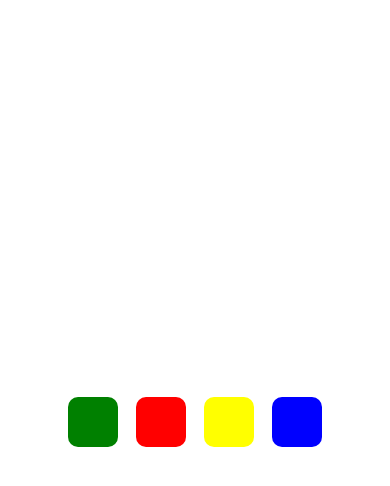
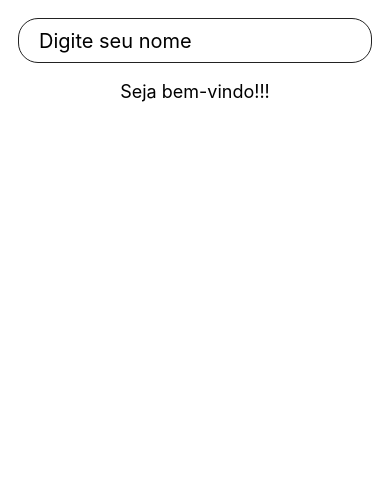
Before and after one commit to Joao0028/aprendendoReactNative, a React Native app: screen / in a window 390 px wide. Shown: the top 486 px of the page. Built offline with nearby package versions, Linux system fonts and the light colour scheme.

Commit message:
Aprendendo a lidar com inputs

```diff
--- a/App.js
+++ b/App.js
@@ -1,14 +1,50 @@
 import { StatusBar } from "expo-status-bar";
 import { useState } from "react";
-import { Button, StyleSheet, Text, View } from "react-native";
+import { Button, StyleSheet, Text, TextInput, View } from "react-native";
 
 export default function App() {
+  const [ conteudoInput, setInput ] = useState("")
+
+  if(conteudoInput === ""){
+    return setInput("Seja bem-vindo!!!")
+  }
+
+  function pegaNome(nome){
+    return setInput("Seja bem-vindo " + nome + "!")
+  }
+
   return (
-    <View style={{ flex: 1, flexDirection: "row", justifyContent: "center", alignItems: "center", gap: 18, }}>
-      <View style={{ height: 50, width: 50, borderRadius: 10, backgroundColor: "green" }}></View>
-      <View style={{ height: 50, width: 50, borderRadius: 10, backgroundColor: "red" }}></View>
-      <View style={{ height: 50, width: 50, borderRadius: 10, backgroundColor: "yellow" }}></View>
-      <View style={{ height: 50, width: 50, borderRadius: 10, backgroundColor: "blue" }}></View>
+    <View style={styles.container}>
+        <TextInput
+        placeholder="Digite seu nome"
+        onChangeText={(texto) => pegaNome(texto)}
+        underlineColorAndroid="transparent"
+        style={styles.input}
+        />
+
+        <Text style={styles.texto}>
+          {conteudoInput}
+        </Text>
     </View>
   );
 }
+
+const styles = StyleSheet.create({
+  container: {
+    flex: 1,
+  },
+  input: {
+    height: 45,
+    borderWidth: 1,
+    borderColor: "#222",
+    margin: 18,
+    fontSize: 20,
+    padding: 10,
+    borderRadius: 20,
+    paddingLeft: 20
+    },
+    texto: {
+      textAlign: "center",
+      fontSize: 18
+    }
+  })
```
